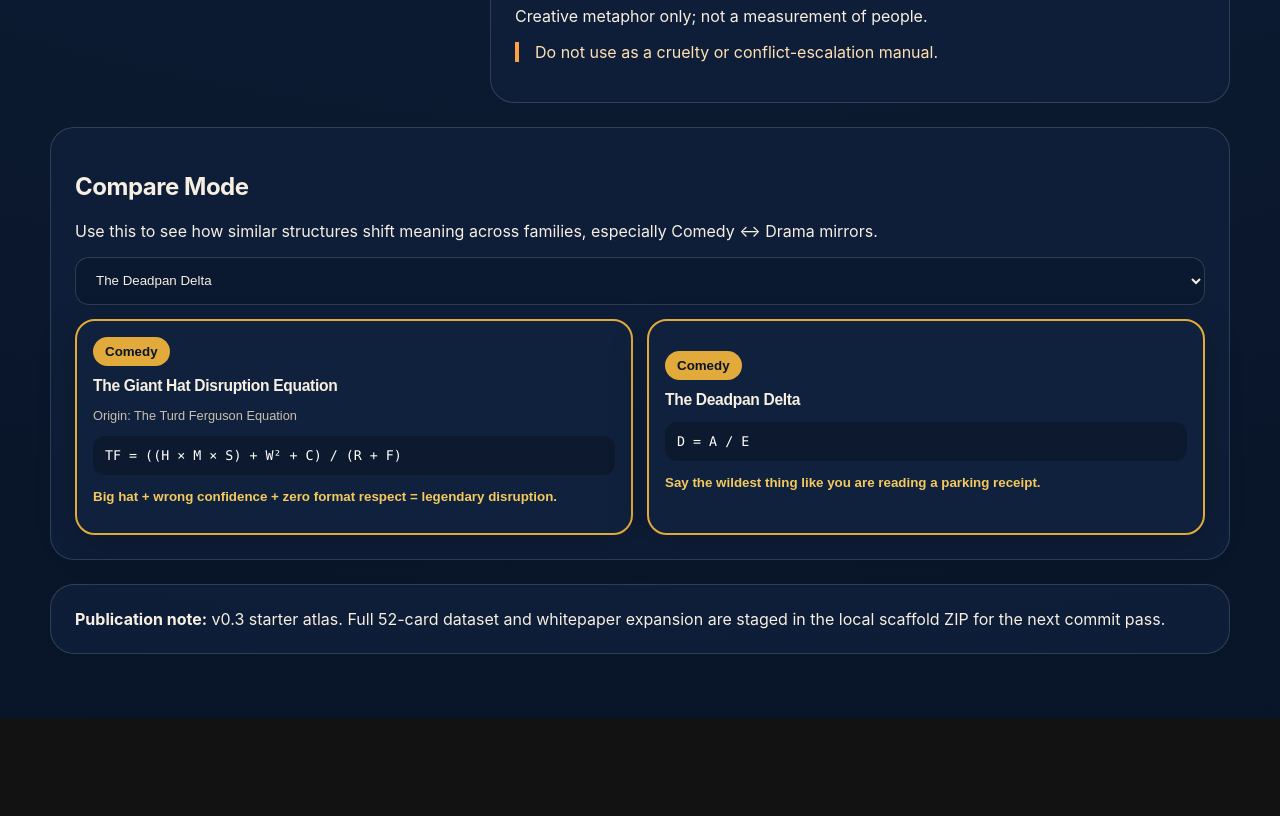
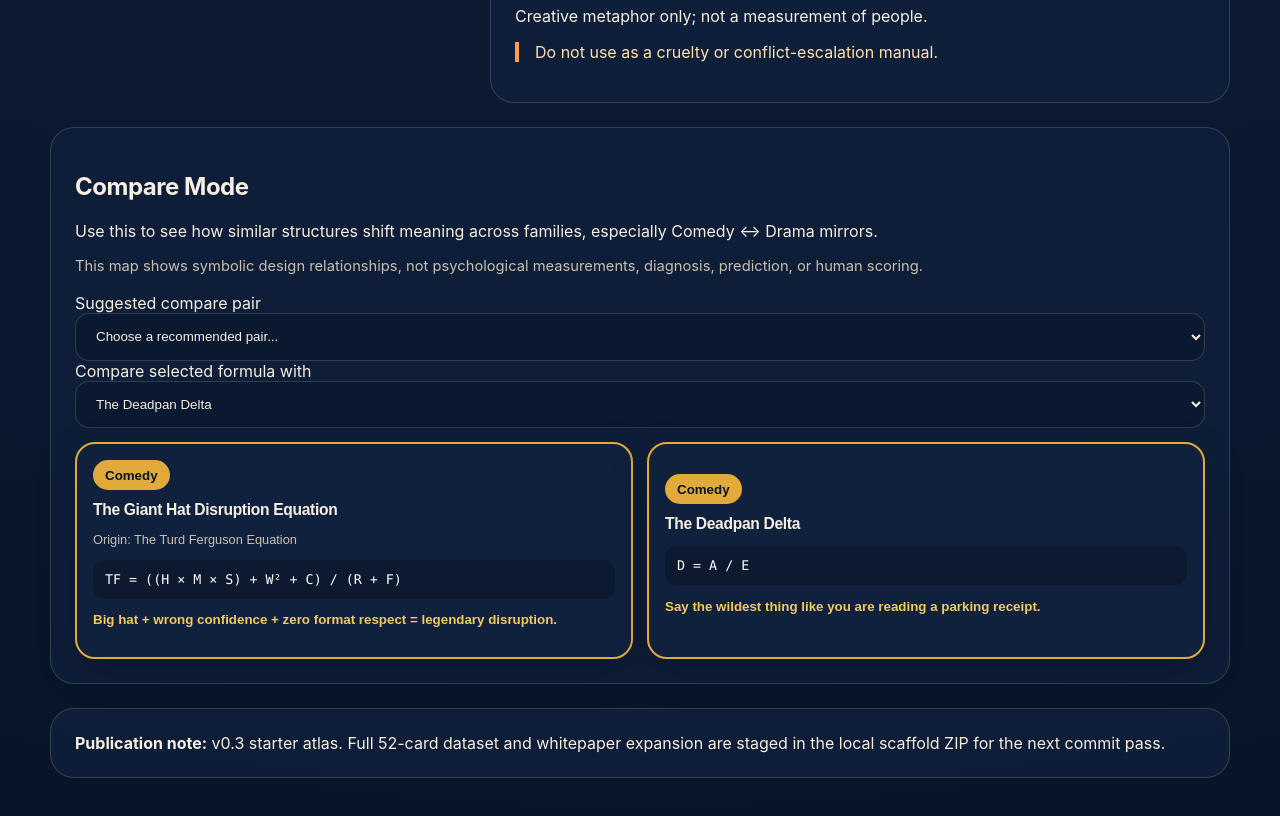
Before and after one commit to MichaelWave369/hidden-equations-of-feeling, a React (Vite) app: page / in a window 1280 px wide. Shown: the part 2100-2916 px from the top of the page. Before the commit the page ends 2818 px from the top, so only its background shows below. Built offline with nearby package versions, Linux system fonts and the light colour scheme.

Commit message:
Wire relationship selectors into compare mode

```diff
--- a/src/App.tsx
+++ b/src/App.tsx
@@ -1,5 +1,6 @@
 import { useEffect, useMemo, useState } from 'react';
 import rawCards from './data/formula_cards.json';
+import rawCrossReferenceMap from './data/cross_reference_map.json';
 import type { FormulaCard } from './types/formula';
 import { FormulaCardView } from './components/FormulaCardView';
 import { DetailPanel } from './components/DetailPanel';
@@ -8,12 +9,22 @@ import {
   findFormulaById,
   getDefaultFormula,
   getFamilyOptions,
+  getFormulaTitle,
   getRelatedCards,
   type FamilyFilter
 } from './lib/formulaSelectors';
 import { getCardIdFromHash, setCardHash } from './lib/hashRouting';
+import {
+  findRelationship,
+  formatRelationshipType,
+  getCompareBoundaryText,
+  getRecommendedComparePairs,
+  getRelationshipDescription,
+  type CrossReferenceMap
+} from './lib/relationshipSelectors';
 
 const cards = rawCards as FormulaCard[];
+const crossReferenceMap = rawCrossReferenceMap as CrossReferenceMap;
 
 function getInitialSelectedId(): string {
   const hashCardId = getCardIdFromHash();
@@ -42,14 +53,29 @@ export default function App() {
 
   const familyOptions = useMemo(() => getFamilyOptions(cards), []);
   const filtered = useMemo(() => filterFormulaCards(cards, query, family), [query, family]);
+  const recommendedPairs = useMemo(() => getRecommendedComparePairs(crossReferenceMap), []);
 
   const selected = findFormulaById(cards, selectedId) ?? filtered[0] ?? getDefaultFormula(cards);
   const compare = findFormulaById(cards, compareId) ?? cards[1] ?? getDefaultFormula(cards);
   const related = getRelatedCards(cards, selected);
+  const activeRelationship = selected && compare ? findRelationship(crossReferenceMap, selected.id, compare.id) : undefined;
 
   const handleSelectCard = (cardId: string) => {
     setSelectedId(cardId);
     setCardHash(cardId);
+  };
+
+  const handleRecommendedPair = (pairKey: string) => {
+    const [sourceId, targetId] = pairKey.split('::');
+    if (!sourceId || !targetId) return;
+
+    const source = findFormulaById(cards, sourceId);
+    const target = findFormulaById(cards, targetId);
+    if (!source || !target) return;
+
+    setSelectedId(source.id);
+    setCompareId(target.id);
+    setCardHash(source.id);
   };
 
   return (
@@ -82,9 +108,35 @@ export default function App() {
       <section className="compare-panel">
         <h2>Compare Mode</h2>
         <p>Use this to see how similar structures shift meaning across families, especially Comedy ↔ Drama mirrors.</p>
-        <select value={compareId} onChange={e => setCompareId(e.target.value)}>
-          {cards.map(c => <option key={c.id} value={c.id}>{c.title}</option>)}
-        </select>
+        <p className="copy-status">{getCompareBoundaryText(crossReferenceMap)}</p>
+
+        <label>
+          Suggested compare pair
+          <select value="" onChange={e => handleRecommendedPair(e.target.value)}>
+            <option value="">Choose a recommended pair...</option>
+            {recommendedPairs.map(edge => (
+              <option key={`${edge.source}::${edge.target}::${edge.relationship}`} value={`${edge.source}::${edge.target}`}>
+                {getFormulaTitle(cards, edge.source)} ↔ {getFormulaTitle(cards, edge.target)} — {formatRelationshipType(edge.relationship)}
+              </option>
+            ))}
+          </select>
+        </label>
+
+        <label>
+          Compare selected formula with
+          <select value={compareId} onChange={e => setCompareId(e.target.value)}>
+            {cards.map(c => <option key={c.id} value={c.id}>{c.title}</option>)}
+          </select>
+        </label>
+
+        {activeRelationship && (
+          <div className="relationship-note">
+            <strong>{formatRelationshipType(activeRelationship.relationship)}:</strong> {activeRelationship.label}
+            <br />
+            <small>{getRelationshipDescription(crossReferenceMap, activeRelationship.relationship)}</small>
+          </div>
+        )}
+
         {selected && compare && <div className="compare-grid">
           <FormulaCardView card={selected} />
           <FormulaCardView card={compare} />
```
